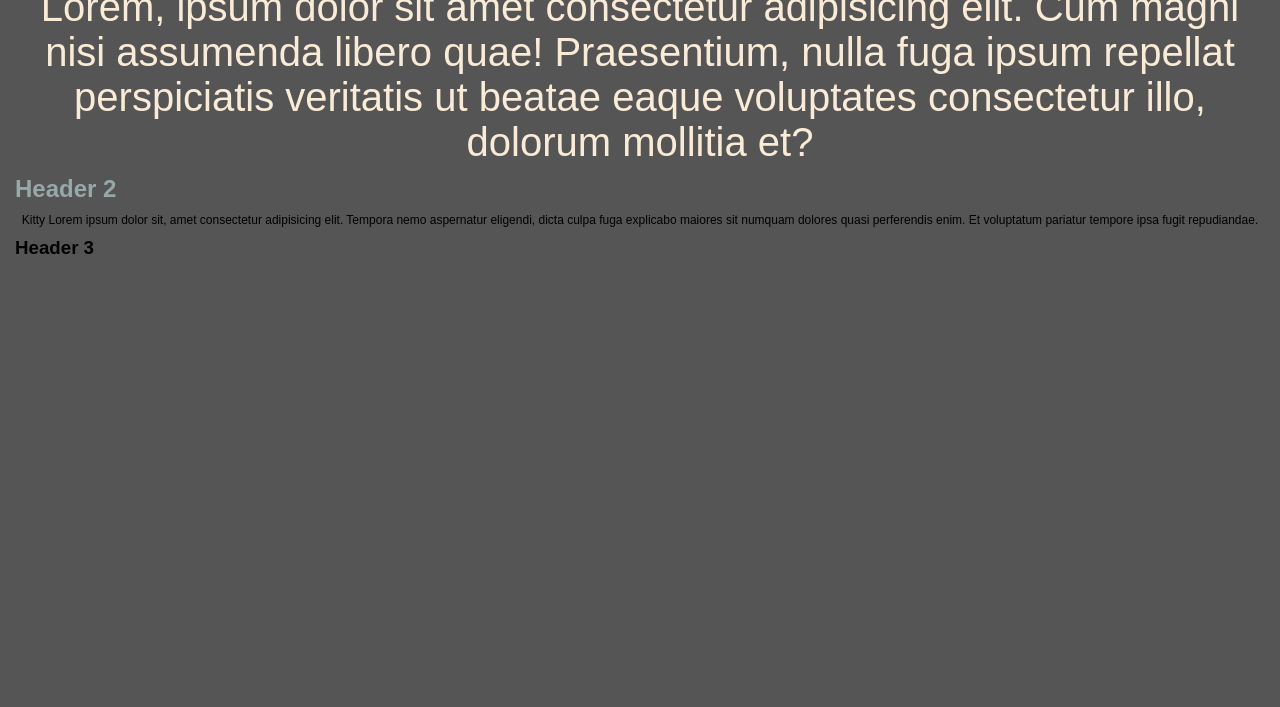
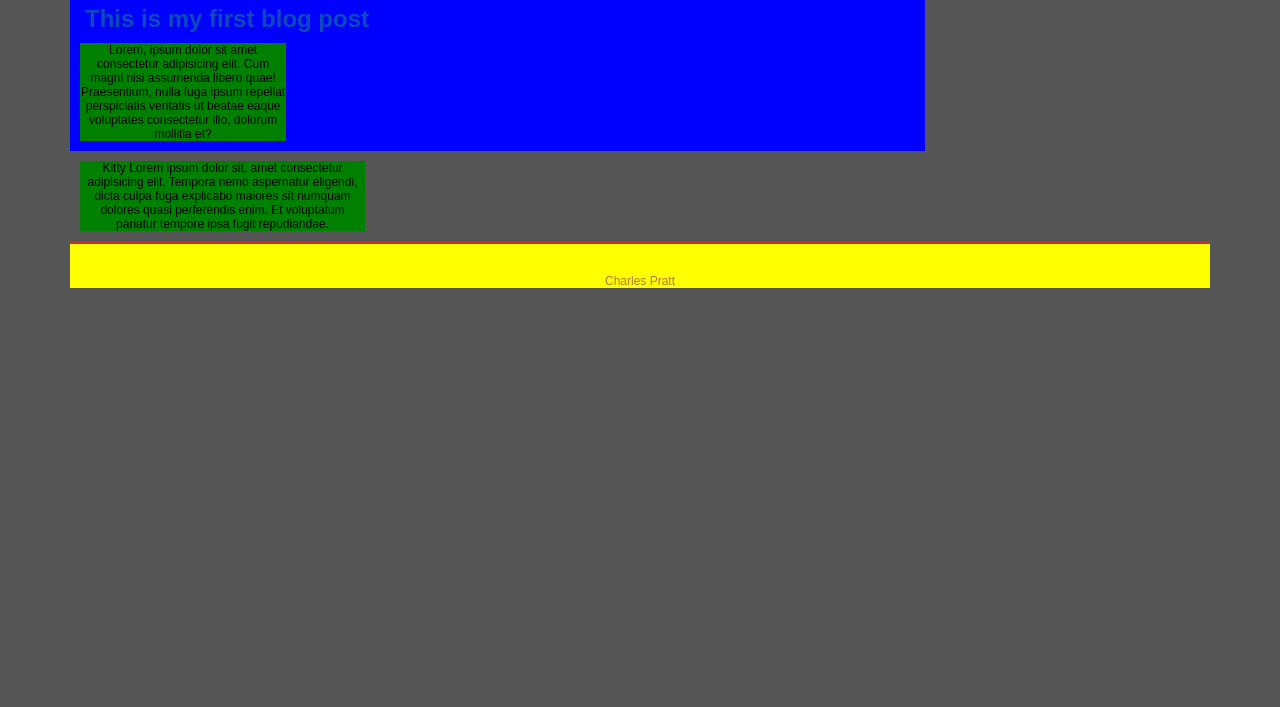
Before and after one commit to julesep3/MyProject, a plain HTML site: page index.html in a window 1280 px wide. Shown: the part 93-800 px from the top of the page. Drawn offline with Linux system fonts and the light colour scheme.

Commit message:
color change

```diff
--- a/index.html
+++ b/index.html
@@ -1,17 +1,39 @@
 <!DOCTYPE html>
 <html lang="en">
   <head>
-	<meta charset="UTF-8">
-	<meta name="viewport" content="width=device-width, initial-scale=1.0">
+    <meta charset="UTF-8" />
+    <meta name="viewport" content="width=device-width, initial-scale=1.0" />
     <title>Color Timer</title>
     <link href="styles.css" type="text/css" rel="stylesheet" />
   </head>
-<body >
-	<h1>Basic HTML</h1>
-	<p id="lorem">Lorem, ipsum dolor sit amet consectetur adipisicing elit. Cum magni nisi assumenda libero quae! Praesentium, nulla fuga ipsum repellat perspiciatis veritatis ut beatae eaque voluptates consectetur illo, dolorum mollitia et?</p>
+  <body>
+    <div class="container">
+      <div class="blogpost">
+        <h1>My first blog post</h1>
+        <h2>This is my first blog post</h2>
+        <p class="main-text">
+          Lorem, ipsum dolor sit amet consectetur adipisicing elit. Cum magni
+          nisi assumenda libero quae! Praesentium, nulla fuga ipsum repellat
+          perspiciatis veritatis ut beatae eaque voluptates consectetur illo,
+          dolorum mollitia et?
+        </p>
+      </div>
+
+	  <div class="other-posts">
 		<h2>Header 2</h2>
-	<p class="Cat-text">Kitty Lorem ipsum dolor sit, amet consectetur adipisicing elit. Tempora nemo aspernatur eligendi, dicta culpa fuga explicabo maiores sit numquam dolores quasi perferendis enim. Et voluptatum pariatur tempore ipsa fugit repudiandae.</p>
-	<h3 class="Cat-text">Header 3</h3>
+      <p class="main-text">
+        Kitty Lorem ipsum dolor sit, amet consectetur adipisicing elit. Tempora
+        nemo aspernatur eligendi, dicta culpa fuga explicabo maiores sit numquam
+        dolores quasi perferendis enim. Et voluptatum pariatur tempore ipsa
+        fugit repudiandae.
+      </p>
+      <h3>Header 3</h3>
+	  <div class="clearfix"></div>
+	  </div>
+	  <div class="author">
+		<p>Charles Pratt</p>
 
+	  </div>
+    </div>
   </body>
 </html>
--- a/styles.css
+++ b/styles.css
@@ -10,7 +10,7 @@ body {
 }
 
 h1, h2, h3, h4, h5, h6 {
-	color: #cdebeb8d;
+	color: #1685858d;
 	text-align: justify;
 	margin-left: 15px;
 }
@@ -22,17 +22,46 @@ h1 {
 }
 
 p {
-	font-family: Arial, Helvetica, sans-serif;
-	color: antiquewhite;
+	color: rgb(174, 123, 56);
 	text-align: center;
 	font-size: 12px;
 	margin: 10px;
 }
 
-.Cat-text{
+.main-text{
 	color: black;
 }
 
 #lorem {
 	font-size: 40px;
 }
+
+.container {
+	width: 1140px;
+	margin: 20px auto 0 auto;
+}
+
+.blogpost {
+	background-color: blue;
+	width: 75%;
+	float: left;
+	padding-right: 30px;
+}
+
+.clearfix:after {
+	content: "";
+	display: table;
+	clear: both;
+}
+
+.main-text {
+	background-color:green;
+	width: 25%;
+	float: left;
+}
+
+.author {
+	background-color: yellow;
+	border-top: 3px solid #cc2c2c;
+	padding-top: 20px;
+}
```
Lines whose indentation alone changed are shown as unchanged.
